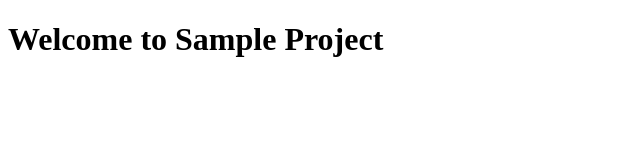
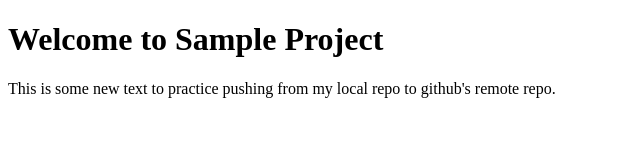
Before and after one commit to mpollock23/new-repo, a plain HTML site: page index.html in a window 1280 px wide. Shown: the whole page, without its empty margins (0-640 px from the left). Drawn offline with Linux system fonts and the light colour scheme.

Commit message:
add subtitle

```diff
--- a/index.html
+++ b/index.html
@@ -7,5 +7,9 @@
   </head>
   <body>
     <h1>Welcome to Sample Project</h1>
+    <p>
+      This is some new text to practice pushing from my local repo to github's
+      remote repo.
+    </p>
   </body>
 </html>
```
